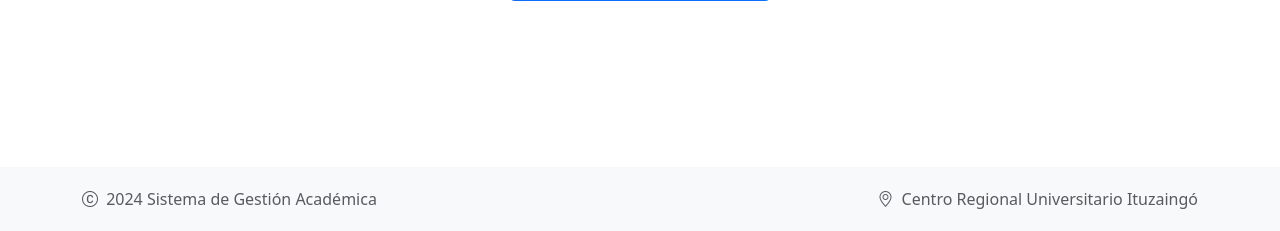
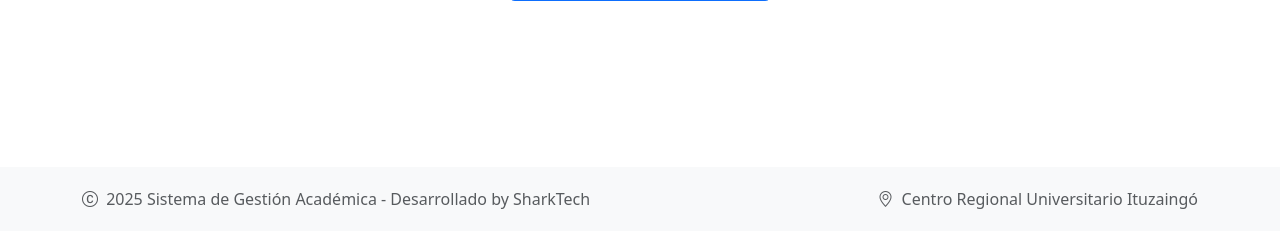
Before and after one commit to SharkTechOrg/DSW_P_Final, a Django app: page /alumnos/ in a window 1280 px wide. Shown: the part 569-800 px from the top of the page. Run offline with Django 5.2, Linux system fonts and the light colour scheme; the visitor is signed in with stand-in values (Sample User, id 1); data that the repository does not hold is empty; some libraries are stand-ins or nearby versions.

Commit message:
feat: update footer and dashboard title to reflect 2025 and SharkTech branding

```diff
--- a/gestion_academica/templates/gestion_academica/base.html
+++ b/gestion_academica/templates/gestion_academica/base.html
@@ -199,7 +199,7 @@
                 <div class="col-md-6">
                     <p class="mb-0 text-muted">
                         <i class="bi bi-c-circle me-1"></i>
-                        2024 Sistema de Gestión Académica
+                        2025 Sistema de Gestión Académica - Desarrollado by SharkTech
                     </p>
                 </div>
                 <div class="col-md-6 text-md-end">
--- a/gestion_academica/templates/gestion_academica/dashboard.html
+++ b/gestion_academica/templates/gestion_academica/dashboard.html
@@ -9,7 +9,7 @@
         <div class="bg-primary text-white p-4 rounded">
             <h1 class="mb-2">
                 <i class="bi bi-speedometer2"></i>
-                Dashboard del Sistema Académico
+                Dashboard del Sistema Académico | SharkTech
             </h1>
             <p class="mb-0 lead">Bienvenido al sistema de gestión académica. Desde aquí puedes acceder a todas las funcionalidades según tu rol.</p>
         </div>
```
